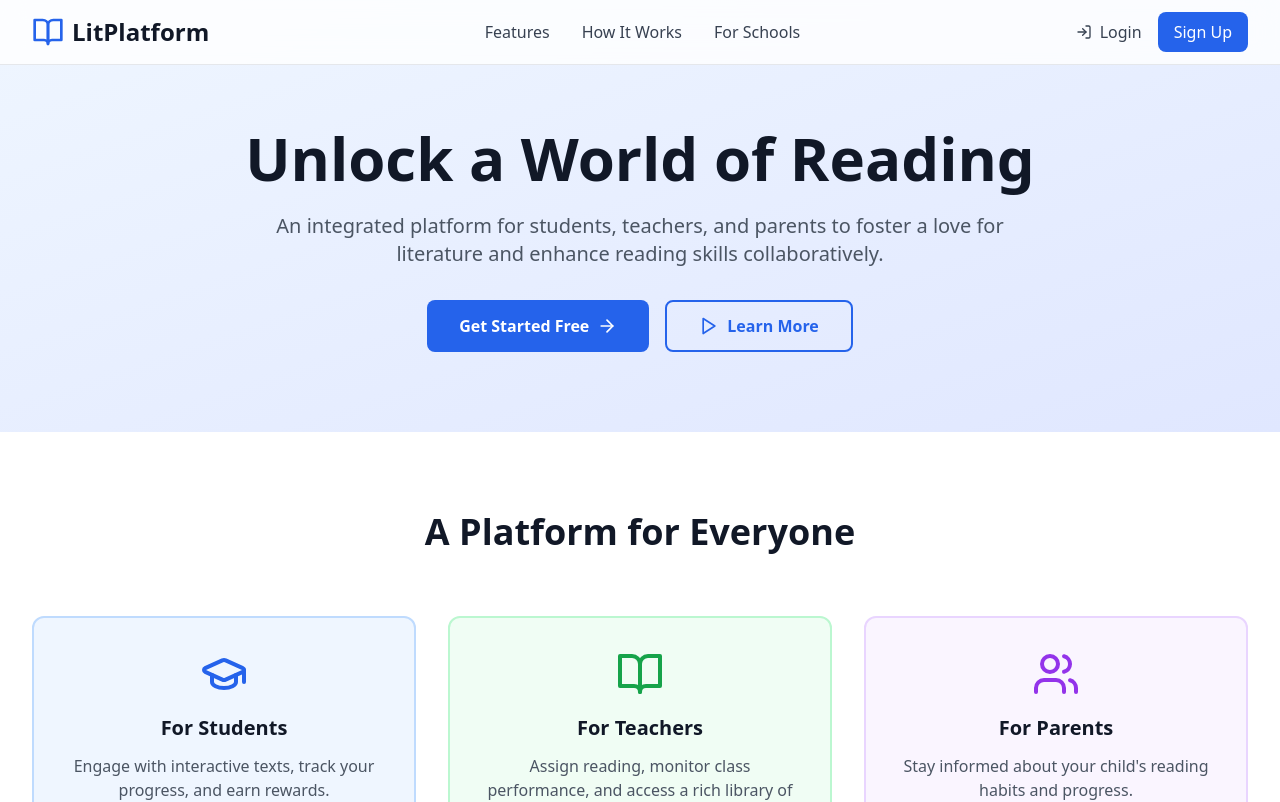
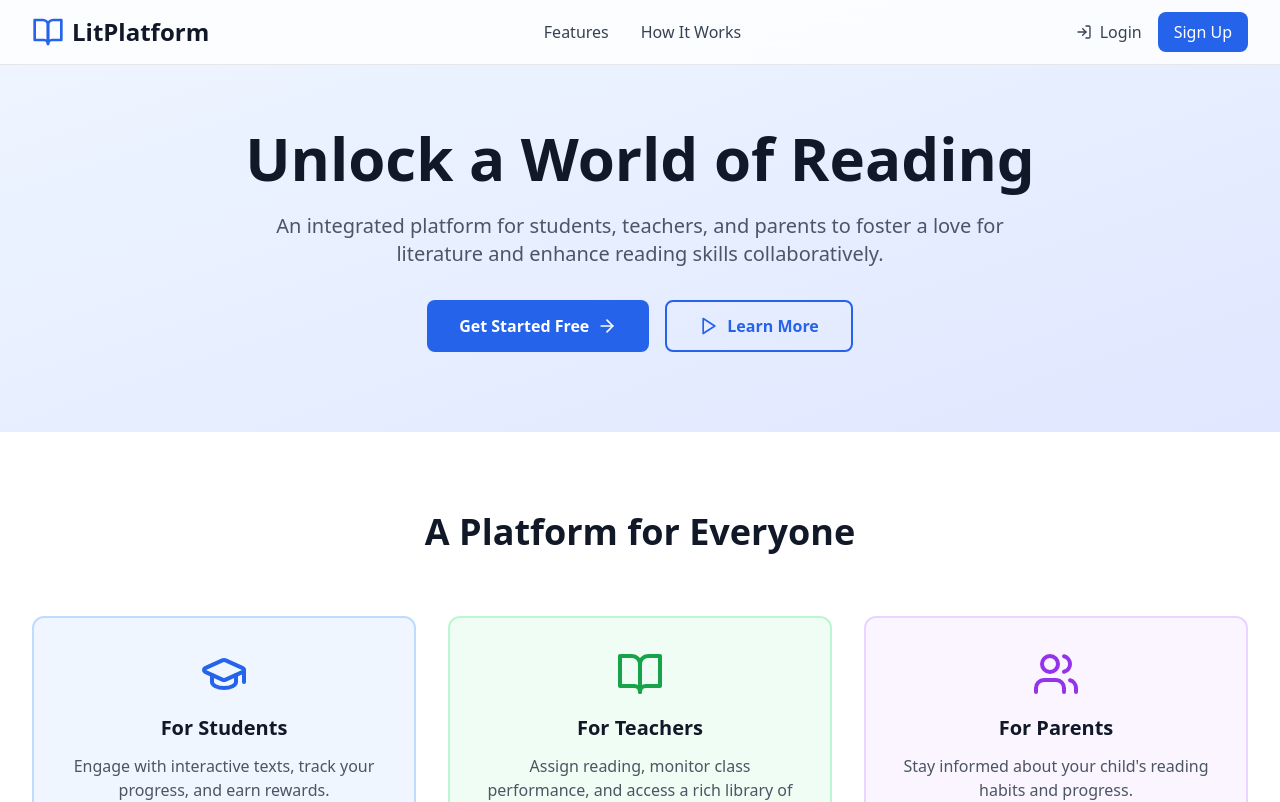
Before and after one commit to TapanKhakhlary/OLP, a React (Vite) app: page / in a window 1280 px wide. Shown: the top 802 px of the page. Built offline with nearby package versions, Linux system fonts and the light colour scheme; no server answers.

Commit message:
Remove 'For Schools' navigation item

```diff
--- a/src/components/Header.tsx
+++ b/src/components/Header.tsx
@@ -23,9 +23,6 @@ const Header: React.FC<HeaderProps> = ({ onLoginClick, onSignupClick }) => {
             <a href="#how-it-works" className="text-gray-700 hover:text-blue-600 transition-colors">
               How It Works
             </a>
-            <a href="#for-schools" className="text-gray-700 hover:text-blue-600 transition-colors">
-              For Schools
-            </a>
           </nav>
 
           <div className="flex items-center space-x-4">
```
